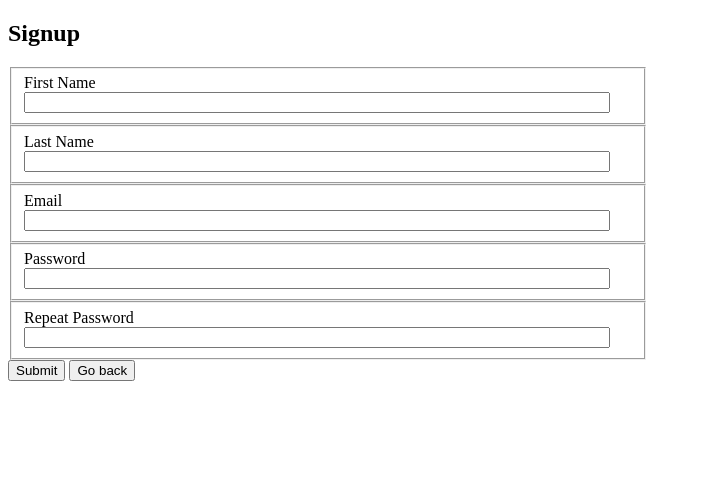
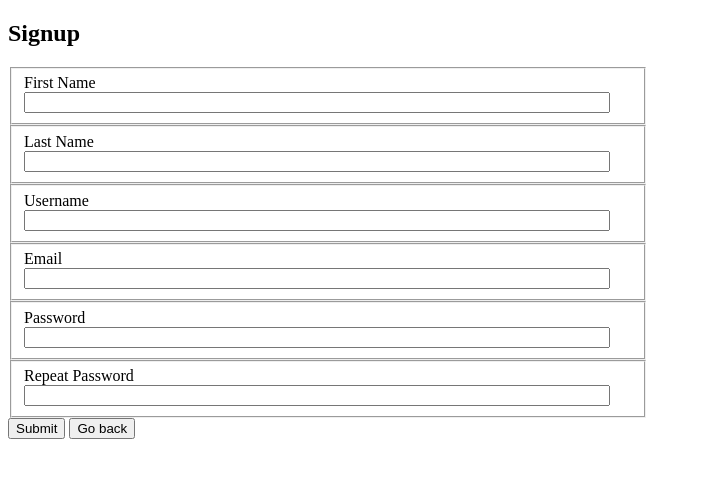
Before and after one commit to yayimadinosaur/msgr, a Flask app: page /signup/ in a window 1280 px wide. Shown: the top 478 px of the page, without its empty margins (0-701 px from the left). Run offline with Flask 2, Linux system fonts and the light colour scheme; some libraries are stand-ins or nearby versions.

Commit message:
added username + csrf token to signup page, added user success redirect page, renamed old signup page

```diff
--- a/flask_project/server/signup.jinja2
+++ b/flask_project/server/OLD_signup.jinja2
@@ -16,6 +16,11 @@
         </fieldset>
 
         <fieldset>
+        {{ form.username.label }}
+        {{ form.username }}
+        </fieldset>
+
+        <fieldset>
         {{ form.email.label }}
         {{ form.email }}
         </fieldset>
--- a/flask_project/server/templates/signup.jinja2
+++ b/flask_project/server/templates/signup.jinja2
@@ -7,6 +7,7 @@
 
     <div style="width: 50vw;">
     <form method="POST">
+    {{ form.csrf_token }}
         <fieldset>
 
         <div>
@@ -39,6 +40,24 @@
         {% if form.last_name.errors %}
         <ul>
             {% for error in form.last_name.errors %}
+                <li>{{ error }}</li>
+            {% endfor %}
+        </ul>
+        {% endif %}
+        </fieldset>
+
+        <fieldset>
+        <div>
+        {{ form.username.label }}
+        </div>
+
+        <div>
+        {{ form.username(style="width: 95%") }}
+        </div>
+
+        {% if form.username.errors %}
+        <ul>
+            {% for error in form.username.errors %}
                 <li>{{ error }}</li>
             {% endfor %}
         </ul>
--- a/flask_project/server/views.py
+++ b/flask_project/server/views.py
@@ -61,6 +61,10 @@ def signup():
     if form.goback.data:
         print(f"go back clicked")
         return redirect(url_for('welcome'))
+    if form.validate_on_submit():
+        print("signup successful!\n")
+        return redirect(url_for("hello_user", name=form.data["username"]))
+    print(f'error found! {form.errors}')
     return render_template(
         "signup.jinja2",
         form=form,
```
